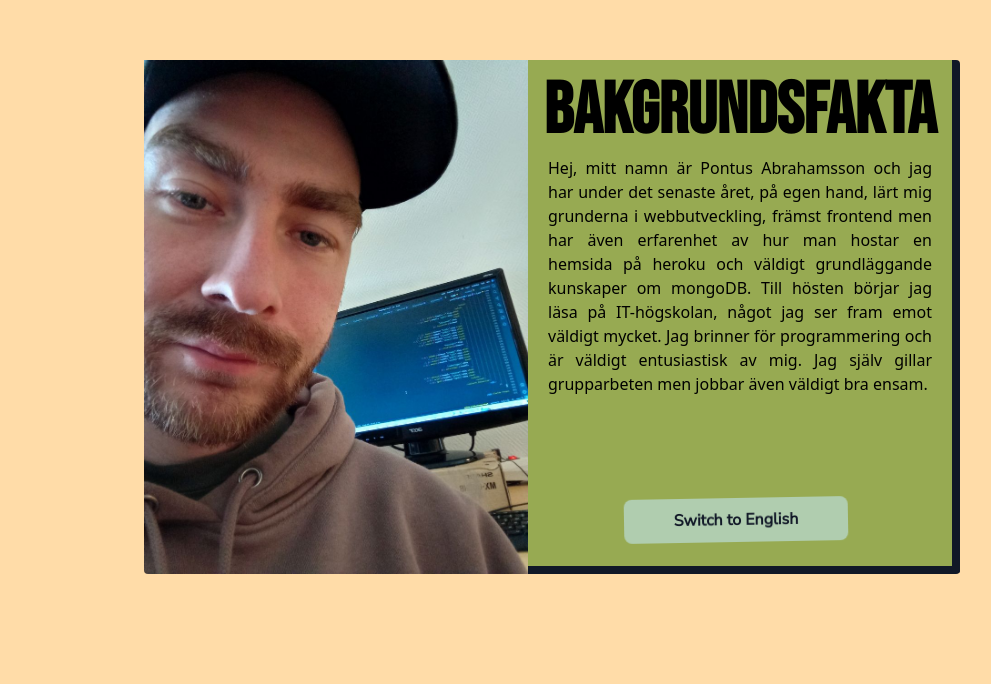
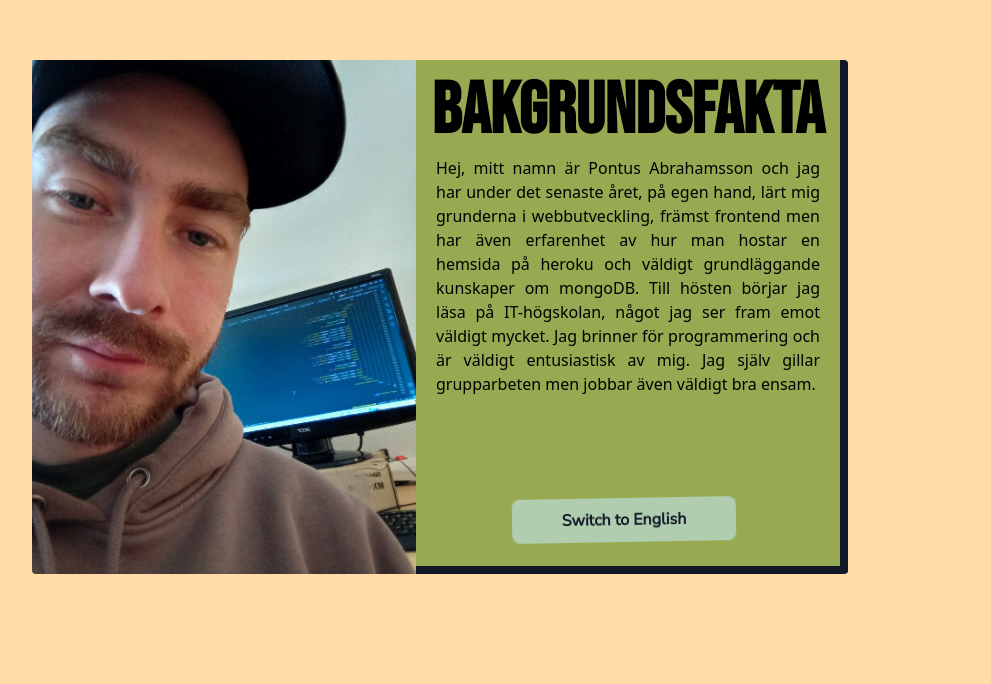
Before and after one commit to pontusva/portfolio, a React (Create React App) app: page / in a window 1280 px wide. Shown: the part 116-800 px from the top of the page, without its empty margins (88-1079 px from the left). Built offline with nearby package versions, Linux system fonts and the light colour scheme.

Commit message:
added slight parallax effect

```diff
--- a/src/components/Home.js
+++ b/src/components/Home.js
@@ -4,7 +4,7 @@ import arrow from "../components/assets/arrow.png";
 import mobielArrow from "../components/assets/mobilearrow.png";
 import { FaGithub, FaInstagram, FaTwitter, FaTwitch } from "react-icons/fa";
 import ScrollAnimation from "./scroll/ScrollAnimation";
-import { useState } from "react";
+import { useState, useEffect } from "react";
 import { motion, AnimatePresence } from "framer-motion";
 
 const Home = () => {
@@ -38,15 +38,31 @@ const Home = () => {
 	const [english, setEnglish] = useState(true);
 	const [buttonLang, setButtonLang] = useState(true);
 
+	const [offsetY, setOffsetY] = useState(0);
+	const handleScroll = () => setOffsetY(window.scrollY);
+
+	useEffect(() => {
+		window.addEventListener("scroll", handleScroll);
+
+		return () => window.removeEventListener("scroll", handleScroll);
+	}, []);
 
 	return (
 		<>
-			<div name="home" className="bg-beige ">
+			<div
+				name="home"
+				className="bg-beige"
+			>
 				<div className="md:pt-44 pt-36"></div>
 				<div className="flex flex-row justify-center">
-					<div className="lg:flex flex-row justify-center">
-						<div className="h-96 md:h-auto md:w-96 flex-none bg-cover rounded-t md:rounded-t-none md:rounded-l text-center overflow-hidden hidden lg:block">
+					<div
+					 style={{ transform: `translateY(-${offsetY * 0.3}px)` }}
+					 className="lg:flex flex-row justify-center lg:pr-56">
+						<div
+
+						className="h-96 md:h-auto md:w-96 flex-none bg-cover rounded-t md:rounded-t-none md:rounded-l text-center overflow-hidden hidden lg:block">
 							<img
+
 								src={ProfilePic}
 								alt="Pontus Abrahamsson"
 							/>
--- a/src/components/Skills.js
+++ b/src/components/Skills.js
@@ -5,6 +5,7 @@ import javascript from "../components/assets/javascript.png";
 import react from "../components/assets/react.png";
 
 const Skills = () => {
+
     return (
         <>
             <div className='bg-beige'>
```
